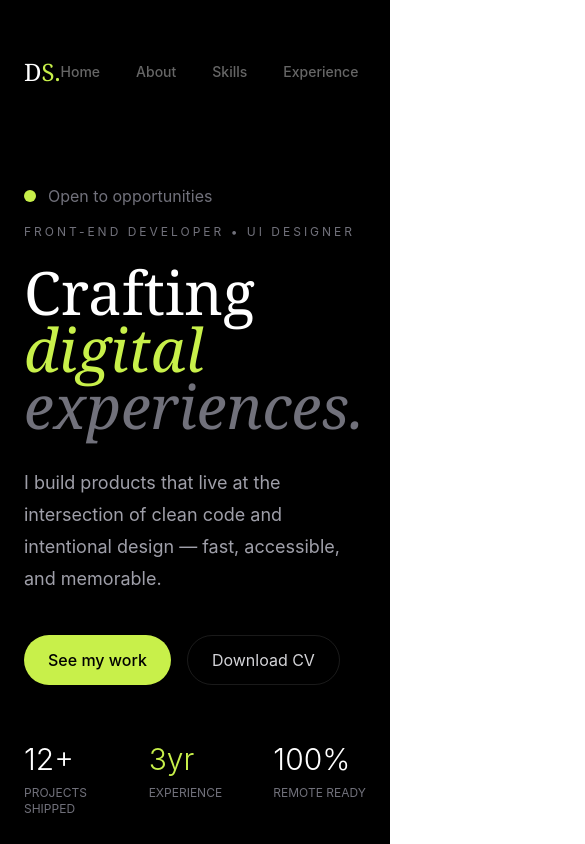
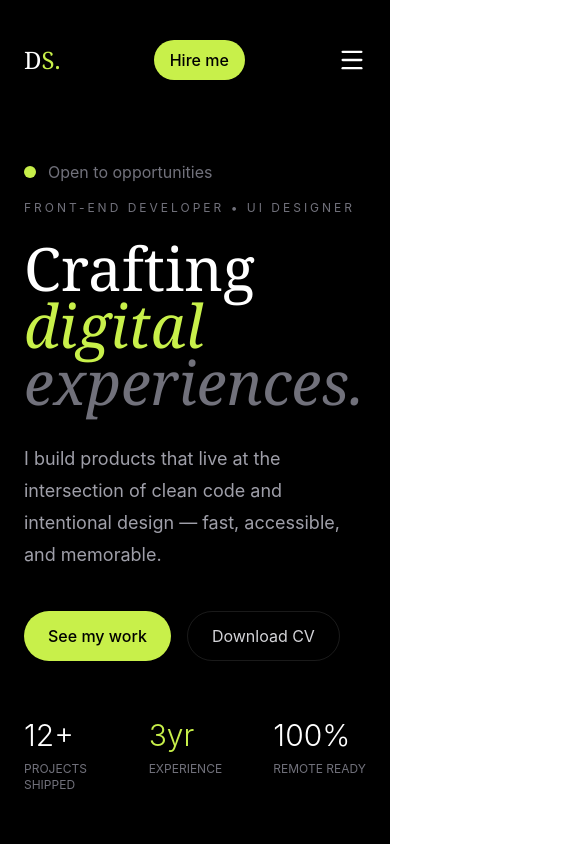
Before and after one commit to SHEMA-IRADUKUNDA-Daniel/Portfolio-, a React app in the folder portfolio/: page / in a window 390 px wide. Shown: the top 844 px of the page, 585 px wide, since content can reach past the window. Built offline with nearby package versions, Linux system fonts and the light colour scheme; the HTML template or start-up script is replaced by a standard one.

Commit message:
Adding hamburger on navbar

```diff
--- a/portfolio/src/components/layouts/Navbar.tsx
+++ b/portfolio/src/components/layouts/Navbar.tsx
@@ -1,21 +1,26 @@
 import Button from "../Button";
+import { useState } from "react";
+import { Menu, X } from "lucide-react";
 
 const NavBar = () => {
+  const [isOpen, setIsOpen] = useState(false);
+  const navLinks = [
+    "Home",
+    "About",
+    "Skills",
+    "Experience",
+    "Blogs",
+    "Testimonials",
+    "Contact",
+  ];
+
   return (
     <nav className="flex items-center justify-between mb-20">
       <div className=" text-white text-2xl font-serif ">
         D<span className="text-primary">S.</span>
       </div>
-      <ul className="flex gap-9">
-        {[
-          "Home",
-          "About",
-          "Skills",
-          "Experience",
-          "Blogs",
-          "Testimonials",
-          "Contact",
-        ].map((item) => (
+      <ul className=" hidden md:flex gap-6 ">
+        {navLinks.map((item) => (
           <li
             key={item}
             className="text-white/40 hover:text-primary transition cursor-pointer text-sm font-medium"
@@ -24,10 +29,43 @@ const NavBar = () => {
           </li>
         ))}
       </ul>
+
       <Button
         text="Hire me"
-        className="px-4 py-2 rounded-full bg-primary text-black font-medium cursor-pointer hover:bg-primary/20 hover:text-lime-300 transition"
+        className=" px-4 py-2 rounded-full bg-primary text-black font-medium cursor-pointer hover:bg-primary/20 hover:text-lime-300 transition"
       />
+      <button
+        className="md:hidden text-white"
+        onClick={() => setIsOpen(!isOpen)}
+      >
+        <Menu size={28} />
+      </button>
+      {isOpen && (
+        <div className="absolute top-0 left-0 w-full  border border-white/10 bg-zinc-950 p-6 md:hidden z-50">
+          <div className="flex justify-end mb-6">
+            <button onClick={() => setIsOpen(false)} className="text-white">
+              <X size={28} />
+            </button>
+          </div>
+          <ul className="flex flex-col gap-5">
+            {navLinks.map((item) => (
+              <li
+                key={item}
+                className="text-white/70 hover:text-primary transition cursor-pointer text-sm font-medium"
+              >
+                {item}
+              </li>
+            ))}
+          </ul>
+
+          <div className="mt-6">
+            <Button
+              text="Hire me"
+              className="w-full px-4 py-3 rounded-full bg-primary text-black font-medium"
+            />
+          </div>
+        </div>
+      )}
     </nav>
   );
 };
```
